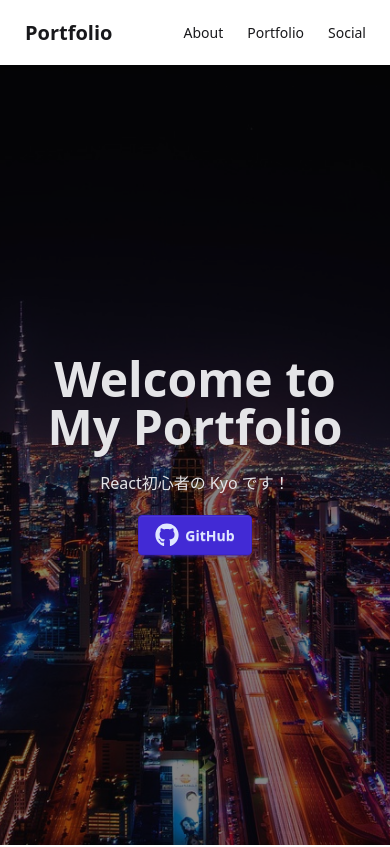
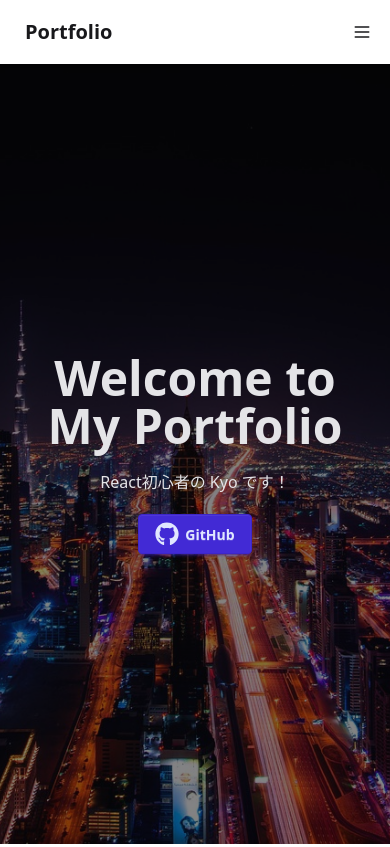
Before and after one commit to Kyo-page/react-learning-portfolio, a React (Vite) app: page / in a window 390 px wide. Shown: the top 847 px of the page. Built offline with nearby package versions, Linux system fonts and the light colour scheme.

Commit message:
ヘッダーとフッターのリファクタリング

```diff
--- a/src/components/Footer.jsx
+++ b/src/components/Footer.jsx
@@ -4,7 +4,7 @@ export const Footer = () => {
             <footer className="footer sm:footer-horizontal footer-center bg-base-300 text-base-content p-4">
                 <aside>
                     <p>
-                        Copyright © {new Date().getFullYear()} - All right reserved by Kyo
+                        &copy; {new Date().getFullYear()} Kyo
                     </p>
                 </aside>
             </footer>
--- a/src/components/Header.jsx
+++ b/src/components/Header.jsx
@@ -1,30 +1,54 @@
+import { useState } from 'react';
 export const Header = () => {
+  const [isMenuOpen, setIsMenuOpen] = useState(false);
+
+  const NAV_LINKS = [
+    { name: "About", href: "#about" },
+    { name: "Portfolio", href: "#portfolio" },
+    { name: "Social", href: "#social" },
+  ];
+
   return (
     <>
-      <div className="sticky z-10 lg:fixed top-0 w-full lg:top-5 lg:px-5">
-        <div className="navbar bg-base-100 shadow-sm lg:rounded-xl">
+      <div className="sticky z-10 md:fixed top-0 w-full md:top-5 md:px-5">
+        <div className="navbar bg-base-100 shadow-sm md:rounded-xl">
           <div className="container mx-auto flex justify-between items-center">
             <div className="flex-1">
-              <a href="#top" className="btn btn-ghost text-xl">
-                Portfolio
-              </a>
+              <a href="#top" className="btn btn-ghost text-xl">Portfolio</a>
             </div>
-            <div className="flex-none">
-              <ul className="menu menu-horizontal px-1">
-                <li>
-                  <a href="#about">About</a>
-                </li>
-                <li>
-                  <a href="#portfolio">Portfolio</a>
-                </li>
-                <li>
-                  <a href="#social">Social</a>
-                </li>
+            <div className="flex-none md:hidden">
+              <button
+                onClick={() => setIsMenuOpen(!isMenuOpen)}
+                className="btn btn-square btn-ghost"
+              >
+                <svg xmlns="http://www.w3.org/2000/svg" fill="none" viewBox="0 0 24 24" className="inline-block h-5 w-5 stroke-current"> <path strokeLinecap="round" strokeLinejoin="round" strokeWidth="2" d="M4 6h16M4 12h16M4 18h16"></path> </svg>
+              </button>
+              <ul
+                className={`
+                  ${isMenuOpen
+                    ? 'opacity-100 pointer-events-auto'
+                    : 'opacity-0 pointer-events-none'}
+                transition-all duration-300 ease-out menu menu-sm dropdown-content bg-base-100 rounded-box z-1 mt-3 w-32 p-2 shadow absolute top-10 right-0
+                `}>
+                {NAV_LINKS.map((link) => (
+                  <li key={link.name}>
+                    <a href={link.href} className="text-sm">{link.name}</a>
+                  </li>
+                ))}
               </ul>
             </div>
-          </div>
-        </div>
-      </div>
+            <div className="flex-none hidden md:flex">
+              <ul className="menu menu-horizontal px-1">
+                {NAV_LINKS.map((link) => (
+                  <li key={link.name}>
+                    <a href={link.href} className="text-sm">{link.name}</a>
+                  </li>
+                ))}
+              </ul>
+            </div>
+          </div >
+        </div >
+      </div >
     </>
   );
 };
```
